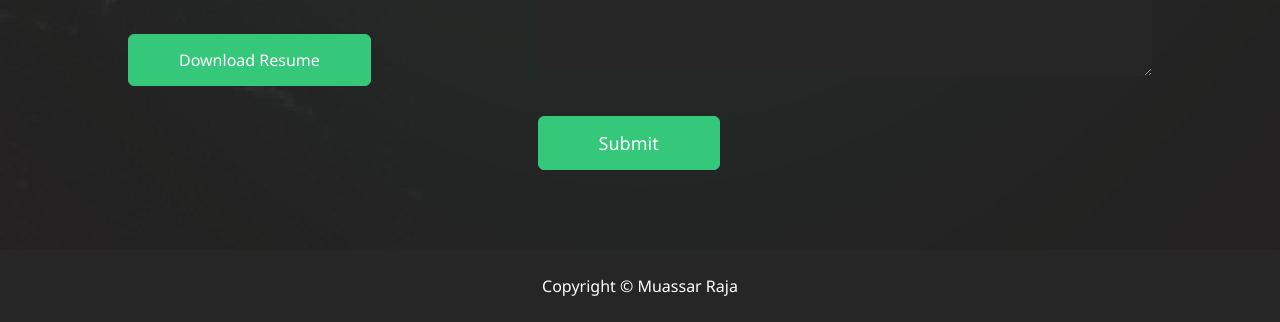
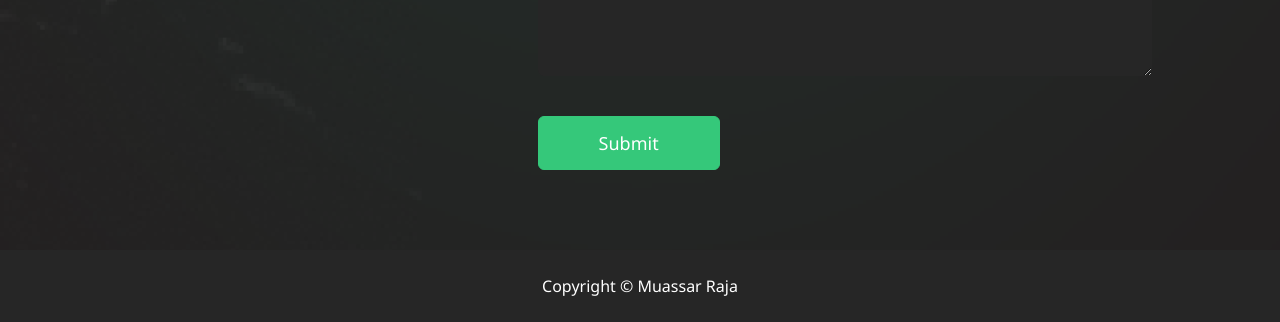
Before and after one commit to KingMuas7/Website, a plain HTML site: page index.html in a window 1280 px wide. Shown: the part 3835-4157 px from the top of the page. Drawn offline with Linux system fonts and the light colour scheme.

Commit message:
index.html

```diff
--- a/index.html
+++ b/index.html
@@ -165,7 +165,6 @@
                             <a href="https://www.linkedin.com/in/muassar"><i class="fa-brands fa-linkedin"></i></a>
                             <a href="https://github.com/KingMuas7/All-Me"><i class="fa-brands fa-github"></i></a>
                         </div>
-                        <a href="Muassar_Raja_Resume_2024.pdf" download class="btn btn2">Download Resume</a>
                     </div>
                     <div class="contact-right">
                         <form name="submit-to-google-sheet">
```
